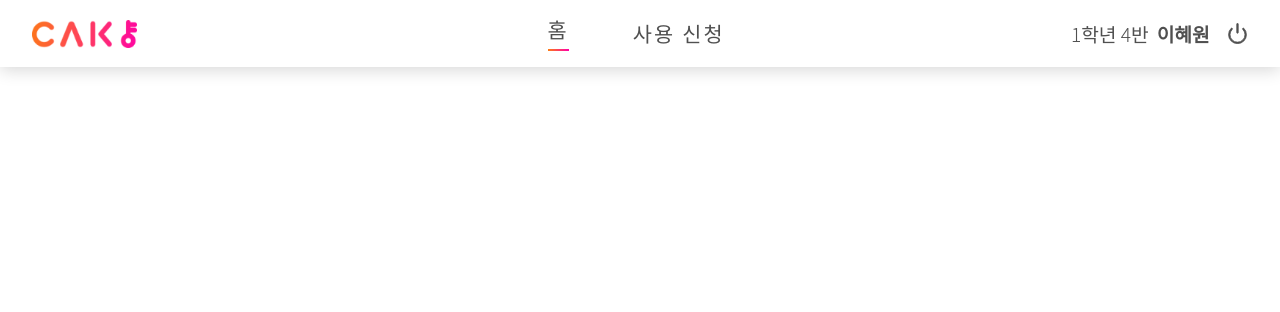
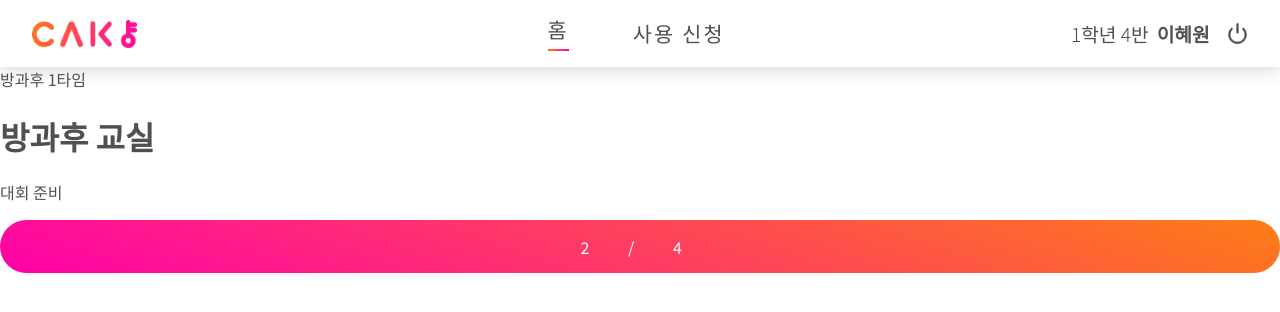
Before and after one commit to rubythonode/cake-web, a React (Create React App) app in the folder packages/frontend/: page / in a window 1280 px wide. Shown: the top 312 px of the page. Built offline with nearby package versions, Linux system fonts and the light colour scheme.

Commit message:
feat: components for RoomCard

```diff
--- /dev/null
+++ b/packages/frontend/src/components/RoomCard.tsx
@@ -0,0 +1,53 @@
+import * as React from 'react';
+import styled from 'styled-components';
+
+import Button from './Button';
+
+const Container = styled.div`
+`;
+
+const TimeList = styled.div`
+`;
+
+const Time = styled.span`
+`;
+
+const Name = styled.h1`
+`;
+
+const Desc = styled.p`
+`;
+
+const StatusButton = styled(Button)`
+  letter-spacing: 17.59px;
+`;
+
+export type IRoomCardProps = {
+  id: string;
+  times: string[];
+  name: string;
+  desc: string;
+  current: number;
+  max: number;
+};
+
+const RoomCard: React.FC<IRoomCardProps> = ({ id, times, name, desc, current, max }) => {
+  return (
+    <Container>
+      <TimeList>
+        {times.map((time: string, idx: number) => {
+          return (
+            <Time key={`time-${id}-${idx}`}>
+              {time}
+            </Time>
+          );
+        })}
+      </TimeList>
+      <Name>{name}</Name>
+      <Desc>{desc}</Desc>
+      <StatusButton>{`${current} / ${max}`}</StatusButton>
+    </Container>
+  );
+};
+
+export default RoomCard;
--- a/packages/frontend/src/pages/Home.tsx
+++ b/packages/frontend/src/pages/Home.tsx
@@ -2,13 +2,33 @@ import * as React from 'react';
 import styled from 'styled-components';
 
 import Layout from '../components/Layout';
+import RoomCard, { IRoomCardProps } from '../components/RoomCard';
+
+const exampleCardsData: IRoomCardProps[] = [
+  {
+    current: 2,
+    desc: '대회 준비',
+    id: '507f1f77bcf86cd799439011',
+    max: 4,
+    name: '방과후 교실',
+    times: ['방과후 1타임'],
+  },
+];
 
 const Container = styled.div``;
+
+const CardList = styled.div``;
 
 const Home: React.FC = () => {
   return (
     <Layout tabIdx={0}>
-      <Container />
+      <Container>
+        <CardList>
+          {exampleCardsData.map((room: IRoomCardProps, idx: number) =>
+            <RoomCard key={idx} {...room} />,
+          )}
+        </CardList>
+      </Container>
     </Layout>
   );
 };
```
